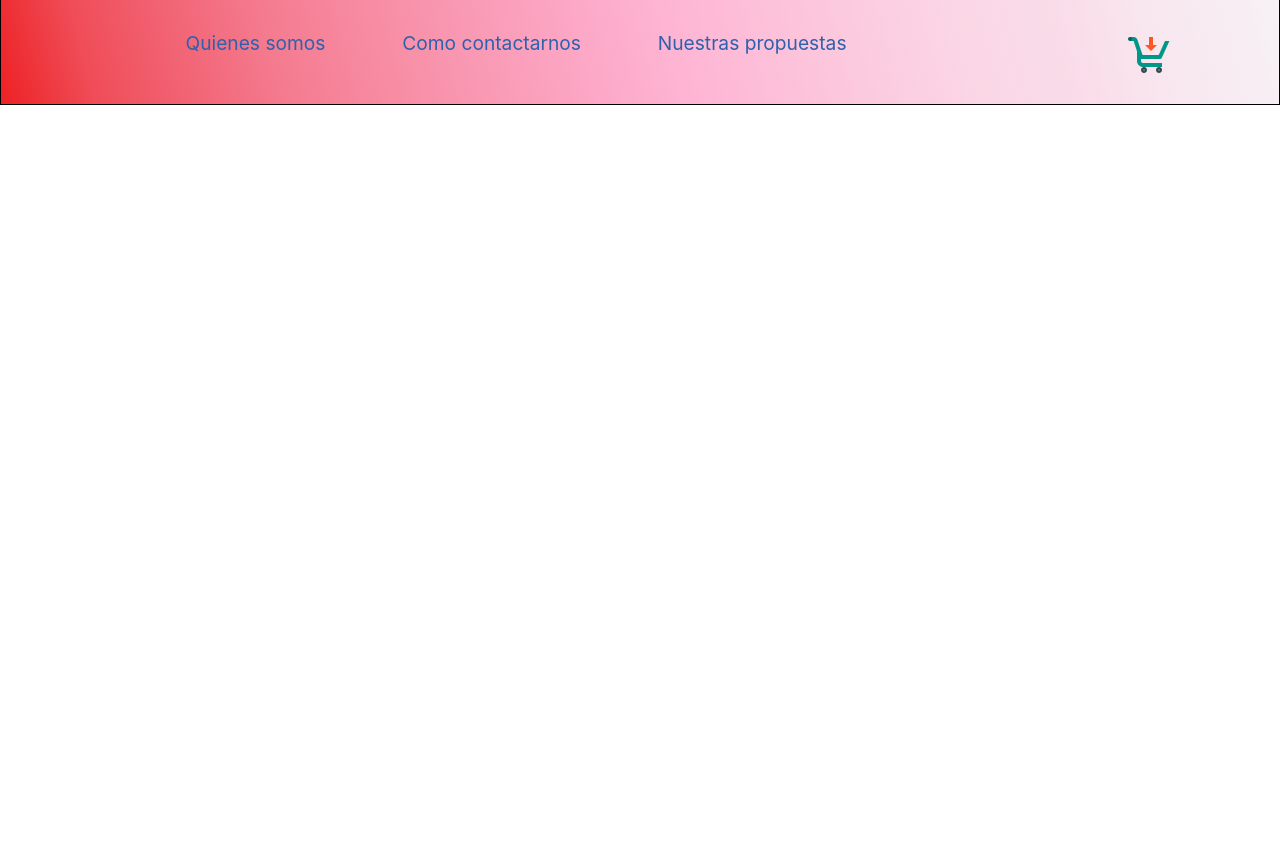
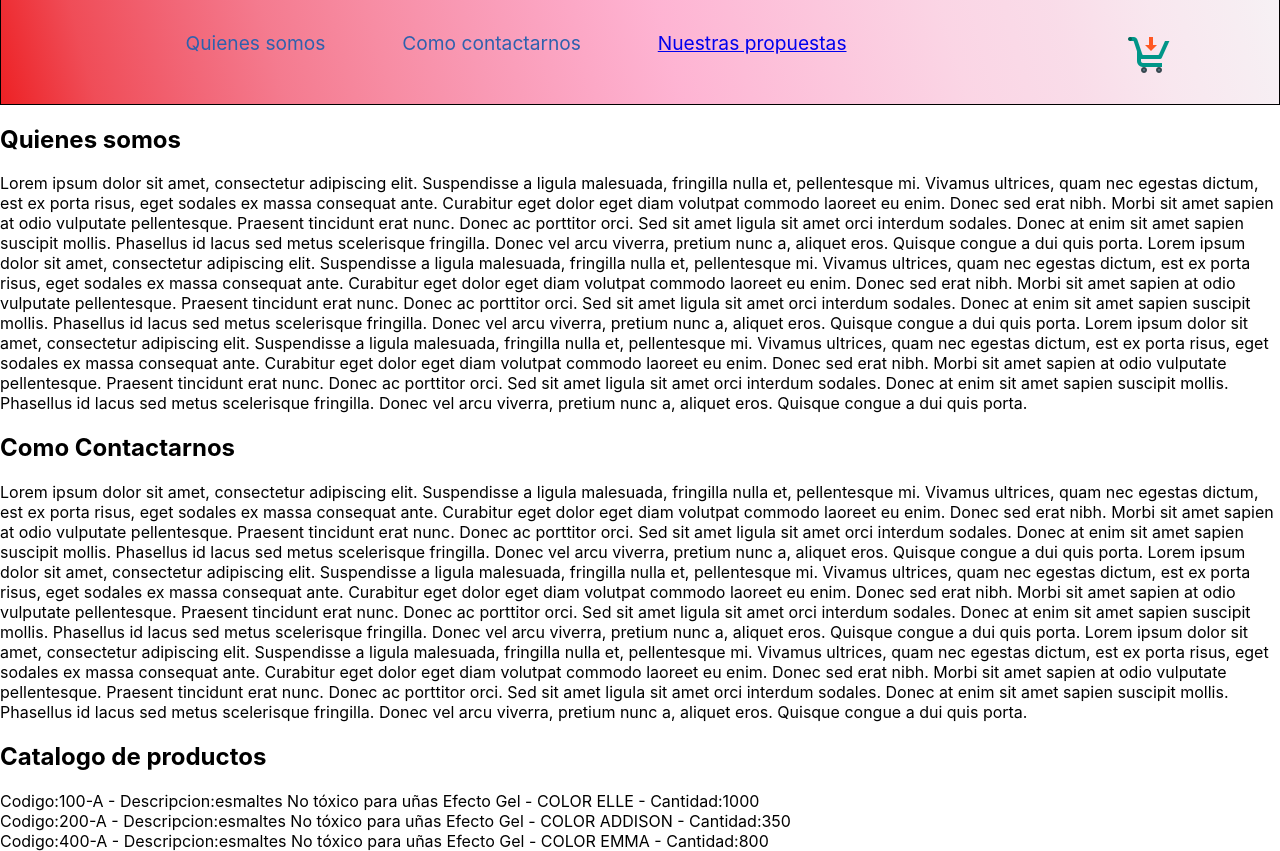
Before and after one commit to FranCastro77/ProyectoTiendaFranciscoCastro, a React (Create React App) app in the folder tiendafranciscocastro/: page / in a window 1280 px wide. Shown: the part 220-1071 px from the top of the page. Before the commit the page ends 800 px from the top, so only its background shows below. Built offline with nearby package versions, Linux system fonts and the light colour scheme.

Commit message:
Version Mac agregue ItemListContainer & vinculo

```diff
--- a/tiendafranciscocastro/src/App.js
+++ b/tiendafranciscocastro/src/App.js
@@ -1,13 +1,38 @@
-// import logo from './logo.svg';
 import './App.css';
 import NavBar from './components/NavBar';
+import ItemListContainer from './components/ItemListContainer';
 
 function App() {
   return (
 
-    <header className = "NavBar">
-      <NavBar/>
+    <><header className="NavBar">
+      <NavBar />
     </header>
+
+    <section className="Productos">
+
+        <h2>Quienes somos</h2>
+          <p>
+          Lorem ipsum dolor sit amet, consectetur adipiscing elit. Suspendisse a ligula malesuada, fringilla nulla et, pellentesque mi. Vivamus ultrices, quam nec egestas dictum, est ex porta risus, eget sodales ex massa consequat ante. Curabitur eget dolor eget diam volutpat commodo laoreet eu enim. Donec sed erat nibh. Morbi sit amet sapien at odio vulputate pellentesque. Praesent tincidunt erat nunc. Donec ac porttitor orci. Sed sit amet ligula sit amet orci interdum sodales. Donec at enim sit amet sapien suscipit mollis. Phasellus id lacus sed metus scelerisque fringilla. Donec vel arcu viverra, pretium nunc a, aliquet eros. Quisque congue a dui quis porta.
+          Lorem ipsum dolor sit amet, consectetur adipiscing elit. Suspendisse a ligula malesuada, fringilla nulla et, pellentesque mi. Vivamus ultrices, quam nec egestas dictum, est ex porta risus, eget sodales ex massa consequat ante. Curabitur eget dolor eget diam volutpat commodo laoreet eu enim. Donec sed erat nibh. Morbi sit amet sapien at odio vulputate pellentesque. Praesent tincidunt erat nunc. Donec ac porttitor orci. Sed sit amet ligula sit amet orci interdum sodales. Donec at enim sit amet sapien suscipit mollis. Phasellus id lacus sed metus scelerisque fringilla. Donec vel arcu viverra, pretium nunc a, aliquet eros. Quisque congue a dui quis porta.
+          Lorem ipsum dolor sit amet, consectetur adipiscing elit. Suspendisse a ligula malesuada, fringilla nulla et, pellentesque mi. Vivamus ultrices, quam nec egestas dictum, est ex porta risus, eget sodales ex massa consequat ante. Curabitur eget dolor eget diam volutpat commodo laoreet eu enim. Donec sed erat nibh. Morbi sit amet sapien at odio vulputate pellentesque. Praesent tincidunt erat nunc. Donec ac porttitor orci. Sed sit amet ligula sit amet orci interdum sodales. Donec at enim sit amet sapien suscipit mollis. Phasellus id lacus sed metus scelerisque fringilla. Donec vel arcu viverra, pretium nunc a, aliquet eros. Quisque congue a dui quis porta.
+          </p>
+
+        <h2>Como Contactarnos</h2>
+        <p>
+        Lorem ipsum dolor sit amet, consectetur adipiscing elit. Suspendisse a ligula malesuada, fringilla nulla et, pellentesque mi. Vivamus ultrices, quam nec egestas dictum, est ex porta risus, eget sodales ex massa consequat ante. Curabitur eget dolor eget diam volutpat commodo laoreet eu enim. Donec sed erat nibh. Morbi sit amet sapien at odio vulputate pellentesque. Praesent tincidunt erat nunc. Donec ac porttitor orci. Sed sit amet ligula sit amet orci interdum sodales. Donec at enim sit amet sapien suscipit mollis. Phasellus id lacus sed metus scelerisque fringilla. Donec vel arcu viverra, pretium nunc a, aliquet eros. Quisque congue a dui quis porta.
+        Lorem ipsum dolor sit amet, consectetur adipiscing elit. Suspendisse a ligula malesuada, fringilla nulla et, pellentesque mi. Vivamus ultrices, quam nec egestas dictum, est ex porta risus, eget sodales ex massa consequat ante. Curabitur eget dolor eget diam volutpat commodo laoreet eu enim. Donec sed erat nibh. Morbi sit amet sapien at odio vulputate pellentesque. Praesent tincidunt erat nunc. Donec ac porttitor orci. Sed sit amet ligula sit amet orci interdum sodales. Donec at enim sit amet sapien suscipit mollis. Phasellus id lacus sed metus scelerisque fringilla. Donec vel arcu viverra, pretium nunc a, aliquet eros. Quisque congue a dui quis porta.
+        Lorem ipsum dolor sit amet, consectetur adipiscing elit. Suspendisse a ligula malesuada, fringilla nulla et, pellentesque mi. Vivamus ultrices, quam nec egestas dictum, est ex porta risus, eget sodales ex massa consequat ante. Curabitur eget dolor eget diam volutpat commodo laoreet eu enim. Donec sed erat nibh. Morbi sit amet sapien at odio vulputate pellentesque. Praesent tincidunt erat nunc. Donec ac porttitor orci. Sed sit amet ligula sit amet orci interdum sodales. Donec at enim sit amet sapien suscipit mollis. Phasellus id lacus sed metus scelerisque fringilla. Donec vel arcu viverra, pretium nunc a, aliquet eros. Quisque congue a dui quis porta.
+          </p>
+
+        <a name="catalogo" id="#catalogo"></a>
+        <h2>Catalogo de productos</h2>
+
+        <ItemListContainer product='100-A' description='esmaltes No tóxico para uñas  Efecto Gel  - COLOR ELLE ' cantidad='1000'  />
+        <ItemListContainer product='200-A' description='esmaltes No tóxico para uñas  Efecto Gel  - COLOR ADDISON' cantidad='350'  />
+        <ItemListContainer product='400-A' description='esmaltes No tóxico para uñas  Efecto Gel  - COLOR EMMA ' cantidad='800'  />
+      </section></>
+
 
 );
 }
--- a/tiendafranciscocastro/src/components/ItemListContainer.js
+++ b/tiendafranciscocastro/src/components/ItemListContainer.js
@@ -0,0 +1,26 @@
+import React from 'react'
+
+const ItemListContainer = ({product, description, cantidad, children}) => {
+  return (
+
+    <main>
+
+        <div className="ListContainer">
+
+           <article>
+
+                Codigo:{product} - Descripcion:{description} - Cantidad:{cantidad}
+
+            </article>
+
+
+
+
+        </div>
+
+    </main>
+
+  )
+}
+
+export default ItemListContainer
--- a/tiendafranciscocastro/src/components/NavBar.js
+++ b/tiendafranciscocastro/src/components/NavBar.js
@@ -1,19 +1,3 @@
-// import React from 'react'
-
-// const Saludos = ({name, lastname, children}) => {
-//   return (
-//     <>
-//      <h1>Saludos a {name} {lastname}</h1>
-//      {children}
-//     </>
-
-//   )
-// }
-
-//export default Saludos//
-
-
-
 import React from 'react'
 import CartWidget from './CartWidget'
 import logo from '../assets/images/logo.png'
@@ -28,7 +12,10 @@ const NavBar = () => {
         <ul>
           <li>Quienes somos</li>
           <li>Como contactarnos</li>
-          <li>Nuestras propuestas</li>
+          <li>
+            <a href = "http://localhost:3000/#catalogo" > Nuestras propuestas </a>
+            </li>
+
           <CartWidget/>
         </ul>
       </nav>
```
